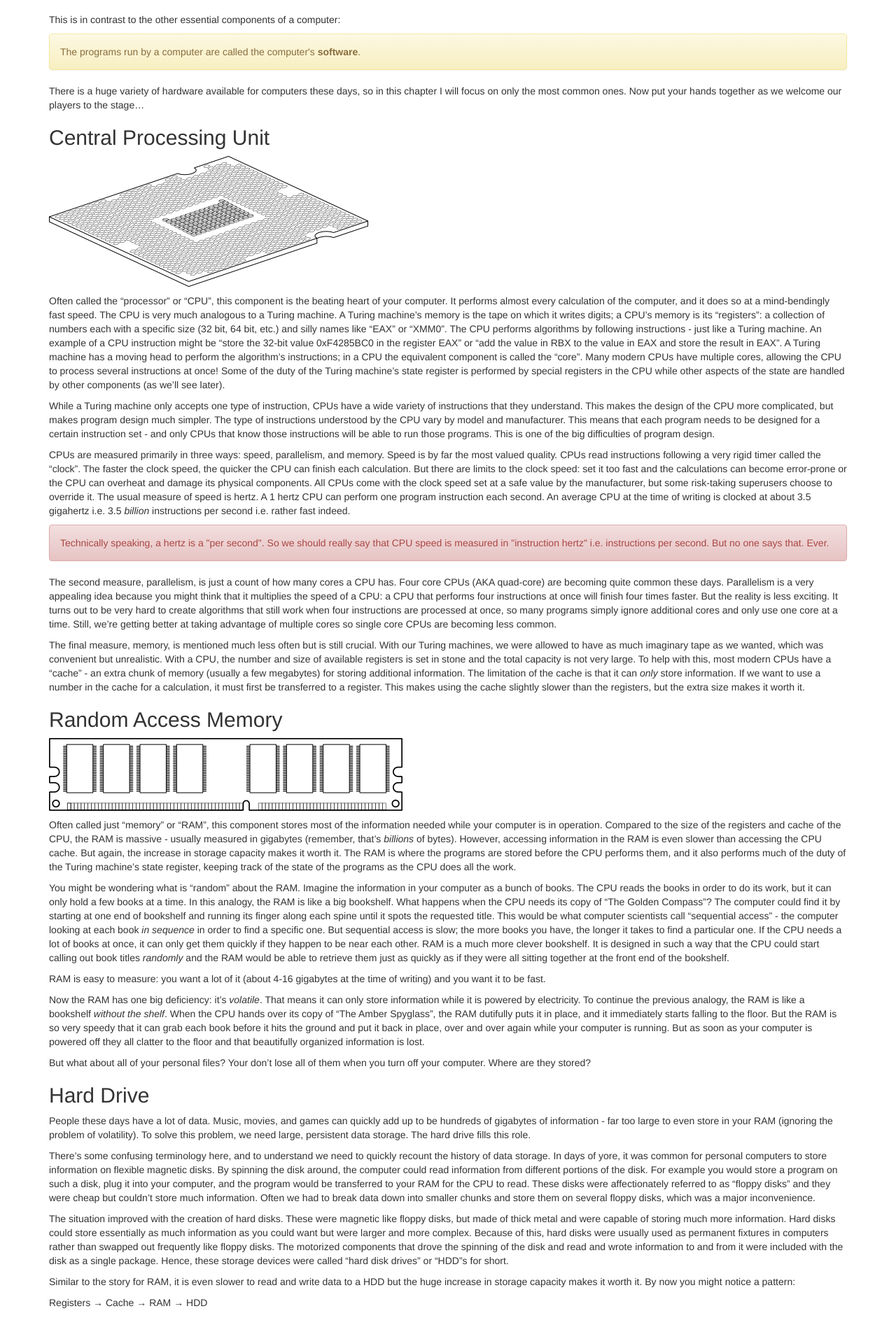
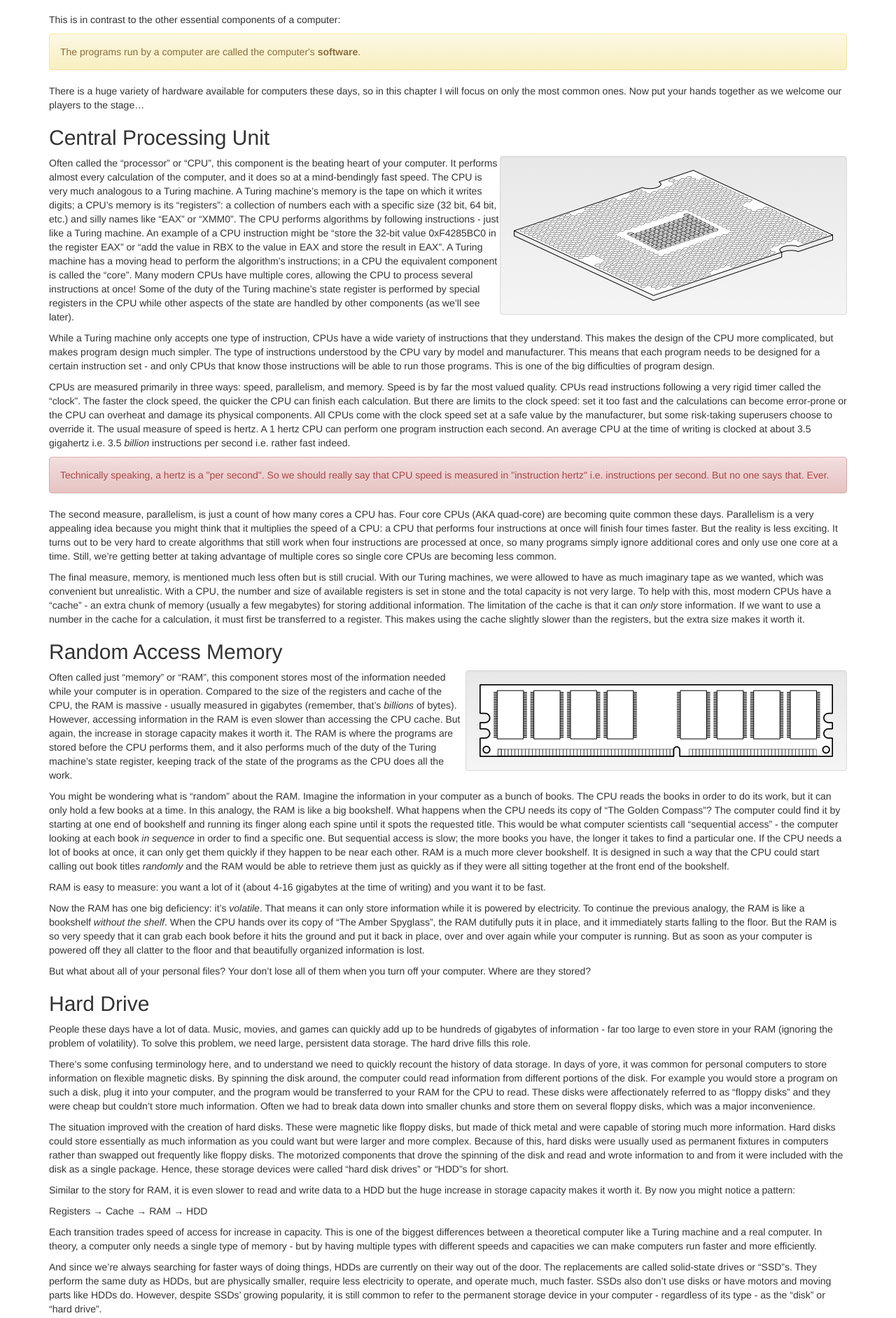
Before and after one commit to silverhammermba/superuser, a Jekyll site: the page built from _posts/2011-06-01-ch6.markdown, in a window 1280 px wide. Shown: the part 529-2413 px from the top of the page at 70% size. Built offline with Jekyll 4.4.1, drawn with Linux system fonts in a browser that asks for light colours; nearby versions of some CDN libraries; Markdown is read by kramdown in place of the engine named in the settings.

Commit message:
Add images. Put all img in wells. Use floats
The margins around the wells still kinda suck.

```diff
--- a/_posts/2011-04-01-ch3.markdown
+++ b/_posts/2011-04-01-ch3.markdown
@@ -216,10 +216,12 @@
     E 1110
     F 1111
 
-![Binary to Decimal]({{ site.baseurl }}/img/hex.png)
-
 The single digit hexadecimal numbers correspond to the four bit numbers! This
 mathematical trick lets us read and write bytes as pairs of hexadecimal digits.
+
+<div class="well pull-right">
+<img src="{{ site.baseurl }}/img/hex.png" alt="Binary to Decimal"/>
+</div>
 
 Being able to read and write numbers in hexadecimal is a handy skill for
 computer scientists. It is very succinct to read and write but also not hard to
--- a/_posts/2011-06-01-ch6.markdown
+++ b/_posts/2011-06-01-ch6.markdown
@@ -42,7 +42,9 @@
 
 ## Central Processing Unit ##
 
-![CPU]({{ site.baseurl }}/img/cpu.png)
+<div class="well pull-right">
+<img src="{{ site.baseurl }}/img/cpu.png" alt="CPU"/>
+</div>
 
 Often called the "processor" or "CPU", this component is the beating heart of
 your computer.  It performs almost every calculation of the computer, and it
@@ -109,7 +111,9 @@
 
 ## Random Access Memory ##
 
-![RAM]({{ site.baseurl }}/img/ram.png)
+<div class="well pull-right">
+<img src="{{ site.baseurl }}/img/ram.png" alt="RAM"/>
+</div>
 
 Often called just "memory" or "RAM", this component stores most of the
 information needed while your computer is in operation. Compared to the size of
@@ -203,7 +207,9 @@
 
 ## Motherboard ##
 
-![Motherboard]({{ site.baseurl }}/img/mobo.png)
+<div class="well pull-right">
+<img src="{{ site.baseurl }}/img/mobo.png" alt="Motherboard"/>
+</div>
 
 All of these components need to be able to communicate in order to transfer data
 between them. The motherboard or "mobo" fills this role. Motherboards have a
--- a/_posts/2012-01-01-ch1.markdown
+++ b/_posts/2012-01-01-ch1.markdown
@@ -18,6 +18,10 @@
 the world" part and focus just on "computers communicating".
 
 ## Protocols ##
+
+<div class="well pull-right">
+<img src="{{ site.baseurl }}/img/simpnet.png" alt='A simple "network"'/>
+</div>
 
 We will first consider the simplest possible example of inter-computer
 communication: two computers connected with a cable. Each computer can send data
--- a/_posts/2012-02-01-ch2.markdown
+++ b/_posts/2012-02-01-ch2.markdown
@@ -76,6 +76,10 @@
 But who is it sending it to? How do they deliver it? To understand this we first
 need to make a little digression.
 
+<div class="well pull-right">
+<img src="{{ site.baseurl }}/img/isp.png" alt='The connection to your ISP'/>
+</div>
+
 When you sign up for an Internet service with your cable company, what you're
 really buying is the privilege of connecting your computer to a special kind of
 computer called a _router_. That's it. It's just as simple as in the previous
```
Also changed, not shown: _posts/2011-03-01-ch2.markdown (+13 -5 lines), _posts/2011-04-06-ch4.markdown (+5 -3 lines), img/isp.png (added), img/simpnet.png (added).
